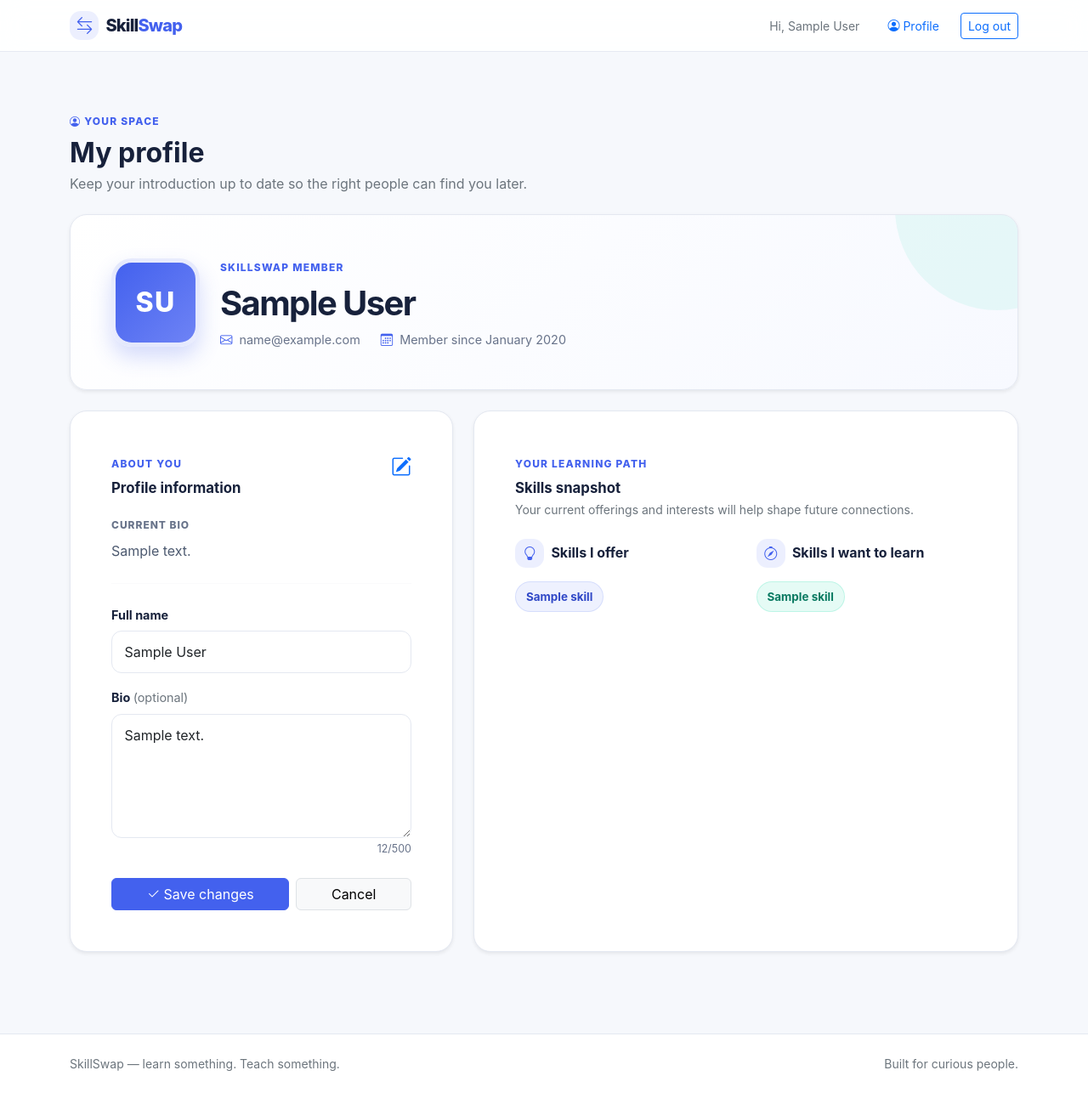
After one commit to richaapatel/ost-innov, a Django app: page /accounts/profile/ in a window 1280 px wide. The commit adds this page. Shown: the whole page at 85% size. Run offline with Django 5.2, Linux system fonts and the light colour scheme; a user stored in the database is signed in; tables that the repository leaves empty hold one stand-in row (values such as "Sample post").

Commit message:
feat: implement user profile management

```diff
--- a/accounts/forms.py
+++ b/accounts/forms.py
@@ -110,3 +110,41 @@ class LoginForm(AuthenticationForm):
         if self.cleaned_data.get('username'):
             self.cleaned_data['username'] = self.cleaned_data['username'].strip().lower()
         return super().clean()
+
+
+class ProfileUpdateForm(forms.ModelForm):
+    name = forms.CharField(
+        label='Full name',
+        max_length=80,
+        strip=True,
+        widget=forms.TextInput(attrs={
+            'autocomplete': 'name',
+            'maxlength': 80,
+            'placeholder': 'Your full name',
+        }),
+    )
+    bio = forms.CharField(
+        label='Bio',
+        max_length=500,
+        required=False,
+        strip=True,
+        widget=forms.Textarea(attrs={
+            'autocomplete': 'off',
+            'maxlength': 500,
+            'placeholder': 'Tell the community a little about yourself...',
+            'rows': 5,
+        }),
+    )
+
+    class Meta:
+        model = User
+        fields = ('name', 'bio')
+
+    def clean_name(self):
+        name = self.cleaned_data['name'].strip()
+        if not name:
+            raise forms.ValidationError('Please enter your full name.')
+        return name
+
+    def clean_bio(self):
+        return self.cleaned_data['bio'].strip()
--- a/accounts/urls.py
+++ b/accounts/urls.py
@@ -8,4 +8,5 @@ urlpatterns = [
     path('register/', views.register, name='register'),
     path('login/', views.login_view, name='login'),
     path('logout/', views.logout_view, name='logout'),
+    path('profile/', views.profile, name='profile'),
 ]
--- a/accounts/views.py
+++ b/accounts/views.py
@@ -1,12 +1,14 @@
 from django.conf import settings
 from django.contrib import messages
 from django.contrib.auth import login, logout
+from django.contrib.auth.decorators import login_required
 from django.db import IntegrityError, transaction
 from django.shortcuts import redirect, render
 from django.utils.http import url_has_allowed_host_and_scheme
 from django.views.decorators.http import require_http_methods, require_POST
 
-from .forms import LoginForm, RegistrationForm
+from .forms import LoginForm, ProfileUpdateForm, RegistrationForm
+from .utils import get_user_initials
 
 
 def _auth_redirect(request):
@@ -62,3 +64,23 @@ def logout_view(request):
     logout(request)
     messages.info(request, 'You have been logged out.')
     return redirect(settings.LOGOUT_REDIRECT_URL)
+
+
+@login_required
+def profile(request):
+    if request.method == 'POST':
+        form = ProfileUpdateForm(request.POST, instance=request.user)
+        if form.is_valid():
+            form.save()
+            messages.success(request, 'Profile updated successfully.')
+            return redirect('accounts:profile')
+    else:
+        form = ProfileUpdateForm(instance=request.user)
+
+    return render(request, 'accounts/profile.html', {
+        'form': form,
+        'profile_user': request.user,
+        'initials': get_user_initials(request.user.name),
+        'offered_skills': request.user.offered_skills.all(),
+        'wanted_skills': request.user.wanted_skills.all(),
+    })
--- a/static/css/skillswap.css
+++ b/static/css/skillswap.css
@@ -186,6 +186,148 @@ a:hover {
     width: 3.5rem;
 }
 
+.profile-page {
+    min-height: calc(100vh - 132px);
+}
+
+.profile-header-card,
+.profile-section-card {
+    background: var(--ss-surface);
+    border: 1px solid var(--ss-border);
+    border-radius: 1.25rem;
+}
+
+.profile-header-card {
+    background: linear-gradient(135deg, #fff 0%, #f7f9ff 100%);
+    overflow: hidden;
+    position: relative;
+}
+
+.profile-header-card::after {
+    background: var(--ss-accent);
+    border-radius: 50%;
+    content: "";
+    height: 15rem;
+    opacity: .08;
+    position: absolute;
+    right: -6rem;
+    top: -8rem;
+    width: 15rem;
+}
+
+.profile-header-card > * {
+    position: relative;
+    z-index: 1;
+}
+
+.profile-avatar {
+    align-items: center;
+    background: linear-gradient(135deg, var(--ss-primary), #6e83f5);
+    border: 5px solid rgba(255, 255, 255, .85);
+    border-radius: 1.5rem;
+    box-shadow: 0 .75rem 1.5rem rgba(67, 97, 238, .22);
+    color: #fff;
+    display: inline-flex;
+    font-size: 2rem;
+    font-weight: 800;
+    height: 6.5rem;
+    justify-content: center;
+    letter-spacing: .04em;
+    width: 6.5rem;
+}
+
+.profile-avatar-small {
+    border-radius: 50%;
+    font-size: 1rem;
+    height: 2.25rem;
+    width: 2.25rem;
+}
+
+.profile-eyebrow {
+    color: var(--ss-primary);
+    font-size: .75rem;
+    font-weight: 800;
+    letter-spacing: .1em;
+    text-transform: uppercase;
+}
+
+.profile-name {
+    letter-spacing: -.04em;
+}
+
+.profile-meta {
+    color: var(--ss-muted);
+    font-size: .9rem;
+}
+
+.profile-meta i {
+    color: var(--ss-primary);
+}
+
+.profile-section-card {
+    height: 100%;
+}
+
+.profile-section-title {
+    font-size: 1.05rem;
+    font-weight: 750;
+}
+
+.profile-info-label {
+    color: var(--ss-muted);
+    font-size: .75rem;
+    font-weight: 800;
+    letter-spacing: .08em;
+    text-transform: uppercase;
+}
+
+.profile-bio {
+    color: #4d5a70;
+    line-height: 1.7;
+    white-space: pre-line;
+}
+
+.profile-readonly {
+    background: #f8f9fd;
+    color: var(--ss-muted);
+}
+
+.skill-chip {
+    background: rgba(67, 97, 238, .09);
+    border: 1px solid rgba(67, 97, 238, .14);
+    border-radius: 999px;
+    color: var(--ss-primary-dark);
+    display: inline-flex;
+    font-size: .84rem;
+    font-weight: 650;
+    padding: .45rem .75rem;
+}
+
+.skill-chip.skill-chip-accent {
+    background: rgba(6, 214, 160, .1);
+    border-color: rgba(6, 214, 160, .18);
+    color: #087a61;
+}
+
+.profile-empty {
+    background: #f8f9fd;
+    border: 1px dashed #ccd3e1;
+    border-radius: .9rem;
+    color: var(--ss-muted);
+    padding: 1.25rem;
+    text-align: center;
+}
+
+.profile-empty i {
+    color: var(--ss-accent);
+    font-size: 1.4rem;
+}
+
+.profile-counter {
+    color: var(--ss-muted);
+    font-size: .78rem;
+}
+
 .py-lg-6 {
     padding-bottom: 5rem !important;
     padding-top: 5rem !important;
@@ -195,6 +337,12 @@ a:hover {
     .auth-intro {
         min-height: 20rem;
     }
+
+    .profile-avatar {
+        border-radius: 1.25rem;
+        height: 5.5rem;
+        width: 5.5rem;
+    }
 }
 
 @media (max-width: 575.98px) {
--- /dev/null
+++ b/templates/accounts/profile.html
@@ -0,0 +1,166 @@
+{% extends 'base.html' %}
+
+{% block title %}My profile — SkillSwap{% endblock %}
+
+{% block content %}
+<section class="profile-page py-4 py-lg-5">
+    <div class="container">
+        <div class="mb-4">
+            <span class="profile-eyebrow"><i class="bi bi-person-circle me-1"></i>Your space</span>
+            <h1 class="h2 fw-bold mt-2 mb-1">My profile</h1>
+            <p class="text-secondary mb-0">Keep your introduction up to date so the right people can find you later.</p>
+        </div>
+
+        <div class="profile-header-card shadow-sm p-4 p-md-5 mb-4">
+            <div class="row align-items-center g-4">
+                <div class="col-auto">
+                    <div class="profile-avatar" aria-label="Initials avatar for {{ profile_user.name }}">{{ initials }}</div>
+                </div>
+                <div class="col">
+                    <span class="profile-eyebrow">SkillSwap member</span>
+                    <h2 class="profile-name h1 fw-bold mt-2 mb-2">{{ profile_user.name }}</h2>
+                    <div class="d-flex flex-column flex-sm-row flex-wrap gap-2 gap-sm-4 profile-meta">
+                        <span><i class="bi bi-envelope me-2"></i>{{ profile_user.email }}</span>
+                        <span><i class="bi bi-calendar3 me-2"></i>Member since {{ profile_user.created_at|date:'F Y' }}</span>
+                    </div>
+                </div>
+            </div>
+        </div>
+
+        <div class="row g-4 align-items-stretch">
+            <div class="col-lg-5">
+                <div class="profile-section-card shadow-sm p-4 p-md-5">
+                    <div class="d-flex justify-content-between align-items-start gap-3 mb-4">
+                        <div>
+                            <span class="profile-eyebrow">About you</span>
+                            <h2 class="profile-section-title mt-2 mb-0">Profile information</h2>
+                        </div>
+                        <i class="bi bi-pencil-square fs-4 text-primary" aria-hidden="true"></i>
+                    </div>
+
+                    <div class="mb-4">
+                        <div class="profile-info-label mb-2">Current bio</div>
+                        {% if profile_user.bio %}
+                            <p class="profile-bio mb-0">{{ profile_user.bio }}</p>
+                        {% else %}
+                            <p class="profile-bio text-secondary mb-0">No bio yet. Add a little about what you enjoy learning or teaching.</p>
+                        {% endif %}
+                    </div>
+
+                    <hr class="border-light-subtle mb-4">
+
+                    <form method="post" novalidate>
+                        {% csrf_token %}
+                        {% if form.non_field_errors %}
+                            <div class="alert alert-danger" role="alert">
+                                {% for error in form.non_field_errors %}{{ error }}{% endfor %}
+                            </div>
+                        {% endif %}
+
+                        <div class="mb-3">
+                            <label for="id_name" class="form-label">Full name</label>
+                            <input type="text" name="name" id="id_name" class="form-control {% if form.name.errors %}is-invalid{% endif %}" value="{{ form.name.value|default_if_none:'' }}" maxlength="80" autocomplete="name" required>
+                            {% for error in form.name.errors %}<div class="invalid-feedback">{{ error }}</div>{% endfor %}
+                        </div>
+
+                        <div class="mb-3">
+                            <label for="id_bio" class="form-label">Bio <span class="text-secondary fw-normal">(optional)</span></label>
+                            <textarea name="bio" id="id_bio" class="form-control {% if form.bio.errors %}is-invalid{% endif %}" maxlength="500" rows="5" placeholder="Tell the community a little about yourself...">{{ form.bio.value|default_if_none:'' }}</textarea>
+                            <div class="d-flex justify-content-between gap-2 mt-1">
+                                {% for error in form.bio.errors %}<div class="invalid-feedback d-block">{{ error }}</div>{% endfor %}
+                                <span class="profile-counter ms-auto" data-bio-counter>0/500</span>
+                            </div>
+                        </div>
+
+                        <div class="d-flex flex-column flex-sm-row gap-2 pt-2">
+                            <button type="submit" class="btn btn-primary flex-grow-1 profile-submit">
+                                <span class="profile-submit-label"><i class="bi bi-check2 me-1"></i>Save changes</span>
+                            </button>
+                            <a href="{% url 'accounts:profile' %}" class="btn btn-light border flex-grow-1">Cancel</a>
+                        </div>
+                    </form>
+                </div>
+            </div>
+
+            <div class="col-lg-7">
+                <div class="profile-section-card shadow-sm p-4 p-md-5 h-100">
+                    <div class="mb-4">
+                        <span class="profile-eyebrow">Your learning path</span>
+                        <h2 class="profile-section-title mt-2 mb-1">Skills snapshot</h2>
+                        <p class="text-secondary small mb-0">Your current offerings and interests will help shape future connections.</p>
+                    </div>
+
+                    <div class="row g-4">
+                        <div class="col-md-6">
+                            <div class="d-flex align-items-center gap-2 mb-3">
+                                <span class="brand-mark"><i class="bi bi-lightbulb"></i></span>
+                                <h3 class="h6 fw-bold mb-0">Skills I offer</h3>
+                            </div>
+                            {% if offered_skills %}
+                                <div class="d-flex flex-wrap gap-2">
+                                    {% for skill in offered_skills %}
+                                        <span class="skill-chip">{{ skill.name }}</span>
+                                    {% endfor %}
+                                </div>
+                            {% else %}
+                                <div class="profile-empty">
+                                    <i class="bi bi-lightbulb d-block mb-2"></i>
+                                    <span>You haven't added any skills yet.</span>
+                                </div>
+                            {% endif %}
+                        </div>
+
+                        <div class="col-md-6">
+                            <div class="d-flex align-items-center gap-2 mb-3">
+                                <span class="brand-mark"><i class="bi bi-compass"></i></span>
+                                <h3 class="h6 fw-bold mb-0">Skills I want to learn</h3>
+                            </div>
+                            {% if wanted_skills %}
+                                <div class="d-flex flex-wrap gap-2">
+                                    {% for skill in wanted_skills %}
+                                        <span class="skill-chip skill-chip-accent">{{ skill.name }}</span>
+                                    {% endfor %}
+                                </div>
+                            {% else %}
+                                <div class="profile-empty">
+                                    <i class="bi bi-compass d-block mb-2"></i>
+                                    <span>You haven't added any learning goals yet.</span>
+                                </div>
+                            {% endif %}
+                        </div>
+                    </div>
+                </div>
+            </div>
+        </div>
+    </div>
+</section>
+{% endblock %}
+
+{% block extra_js %}
+<script>
+    (function () {
+        const bio = document.getElementById('id_bio');
+        const counter = document.querySelector('[data-bio-counter]');
+        const form = bio && bio.form;
+
+        if (bio && counter) {
+            const updateCounter = function () {
+                counter.textContent = bio.value.length + '/500';
+            };
+            bio.addEventListener('input', updateCounter);
+            updateCounter();
+        }
+
+        if (form) {
+            form.addEventListener('submit', function () {
+                const button = form.querySelector('.profile-submit');
+                if (button) {
+                    button.disabled = true;
+                    button.setAttribute('aria-busy', 'true');
+                    button.querySelector('.profile-submit-label').innerHTML = '<span class="spinner-border spinner-border-sm me-2" aria-hidden="true"></span>Saving...';
+                }
+            });
+        }
+    }());
+</script>
+{% endblock %}
--- a/templates/base.html
+++ b/templates/base.html
@@ -19,17 +19,23 @@
                 <span class="brand-mark"><i class="bi bi-arrow-left-right"></i></span>
                 <span>Skill<span class="brand-accent">Swap</span></span>
             </a>
-            <div class="d-flex align-items-center gap-3">
+            <button class="navbar-toggler" type="button" data-bs-toggle="collapse" data-bs-target="#siteNavigation" aria-controls="siteNavigation" aria-expanded="false" aria-label="Toggle navigation">
+                <span class="navbar-toggler-icon"></span>
+            </button>
+            <div class="collapse navbar-collapse" id="siteNavigation">
+                <div class="d-flex flex-column flex-lg-row align-items-lg-center gap-2 gap-lg-3 ms-auto pt-3 pt-lg-0">
                     {% if user.is_authenticated %}
-                    <span class="d-none d-sm-inline small text-secondary">Hi, {{ user.name }}</span>
+                        <span class="d-none d-sm-inline small text-secondary me-lg-2">Hi, {{ user.name }}</span>
+                        <a class="btn btn-sm btn-link text-decoration-none" href="{% url 'accounts:profile' %}"><i class="bi bi-person-circle me-1"></i>Profile</a>
                         <form method="post" action="{% url 'accounts:logout' %}" class="m-0">
                             {% csrf_token %}
-                        <button type="submit" class="btn btn-sm btn-outline-primary">Log out</button>
+                            <button type="submit" class="btn btn-sm btn-outline-primary w-100">Log out</button>
                         </form>
                     {% else %}
                         <a class="btn btn-sm btn-link text-decoration-none" href="{% url 'accounts:login' %}">Log in</a>
                         <a class="btn btn-sm btn-primary px-3" href="{% url 'accounts:register' %}">Get started</a>
                     {% endif %}
+                </div>
             </div>
         </div>
     </nav>
```
Also changed, not shown: accounts/tests.py (+166 -0 lines), accounts/utils.py (added, +8 -0 lines), README.md. Lines whose indentation alone changed are shown as unchanged.
